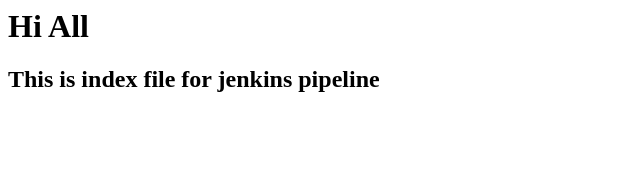
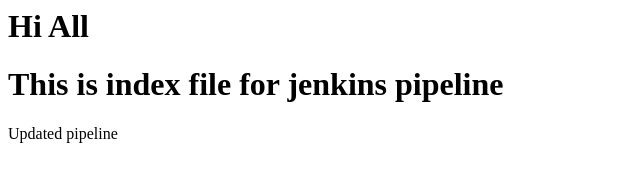
Before and after one commit to jchetashree/pipeline, a plain HTML site: page index.html in a window 1280 px wide. Shown: the whole page, without its empty margins (0-640 px from the left). Drawn offline with Linux system fonts and the light colour scheme.

Commit message:
update  1
updated index file

```diff
--- a/index.html
+++ b/index.html
@@ -1,3 +1,4 @@
 <h1>Hi All</h1>
 
-<h2>This is index file for jenkins pipeline</h2>
+<h1>This is index file for jenkins pipeline</h1>
+Updated pipeline
```
